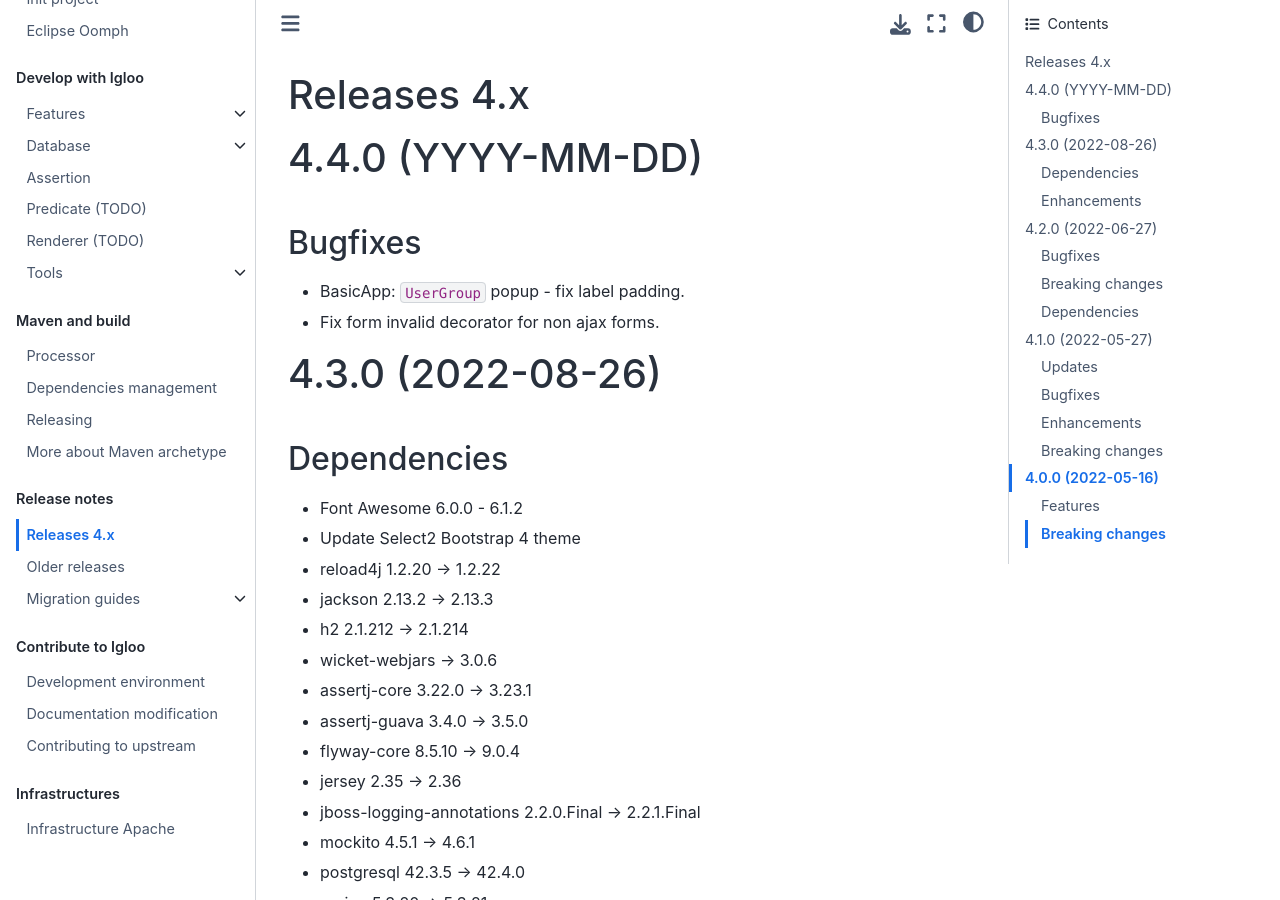
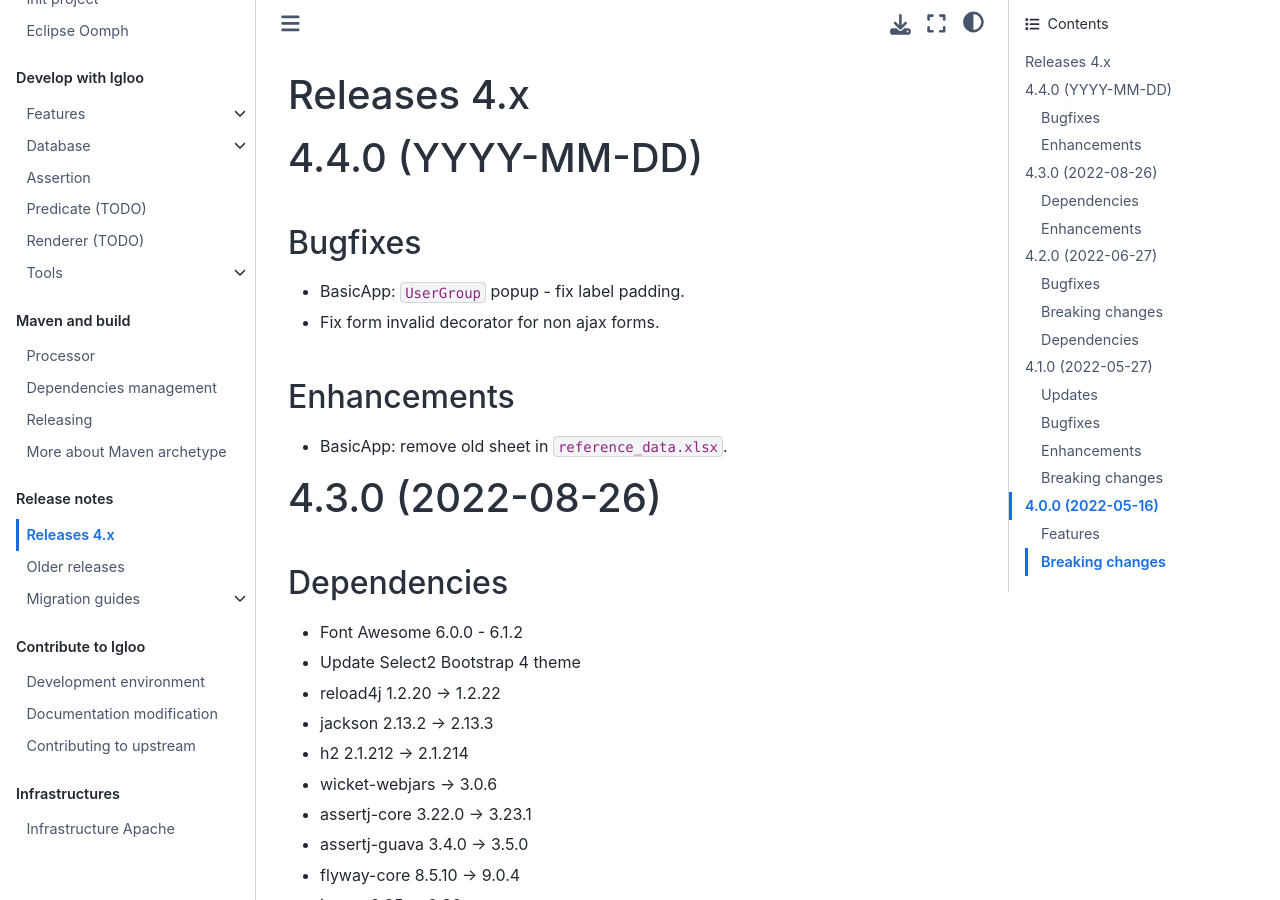
Before and after one commit to igloo-project/igloo-doc, a Sphinx documentation site: the page built from source/release-notes/releases-4.x.md, in a window 1280 px wide and 900 px high. Built offline with Sphinx 7.4.7 and the Sphinx Book theme 1.1.4, drawn with Linux system fonts in a browser that asks for light colours.

Commit message:
release notes 4.4.0

```diff
--- a/source/release-notes/releases-4.x.md
+++ b/source/release-notes/releases-4.x.md
@@ -8,6 +8,10 @@
 
 * BasicApp: `UserGroup` popup - fix label padding.
 * Fix form invalid decorator for non ajax forms.
+
+## Enhancements
+
+* BasicApp: remove old sheet in `reference_data.xlsx`.
 
 (v4.3.0)=
 
```
